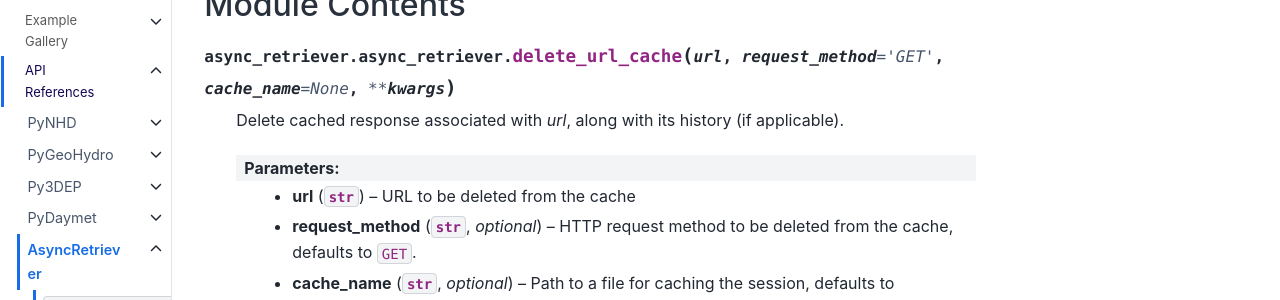
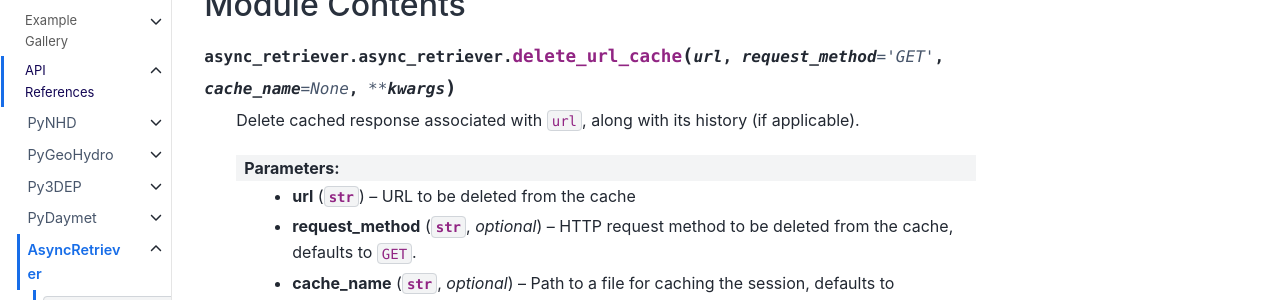
Before and after one commit to hyriver/hyriver.github.io, a Sphinx documentation site: the page built from docs/source/autoapi/async_retriever/async_retriever/index.rst, in a window 1280 px wide. Shown: the part 348-648 px from the top of the page. Built offline with Sphinx 7.4.7 and the Sphinx Book theme 1.1.4, drawn with Linux system fonts in a browser that asks for light colours.

Commit message:
ENH: Update the APIs

```diff
--- a/docs/source/autoapi/async_retriever/async_retriever/index.rst
+++ b/docs/source/autoapi/async_retriever/async_retriever/index.rst
@@ -14,7 +14,7 @@ Module Contents
 
 .. py:function:: delete_url_cache(url, request_method = 'GET', cache_name = None, **kwargs)
 
-   Delete cached response associated with `url`, along with its history (if applicable).
+   Delete cached response associated with ``url``, along with its history (if applicable).
 
    :Parameters: * **url** (:class:`str`) -- URL to be deleted from the cache
                 * **request_method** (:class:`str`, *optional*) -- HTTP request method to be deleted from the cache, defaults to ``GET``.
```
